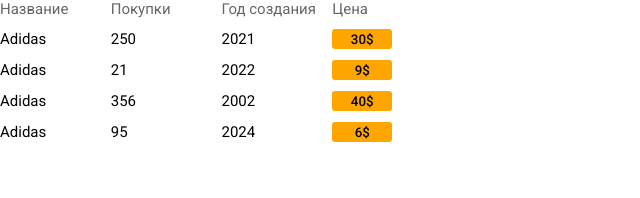
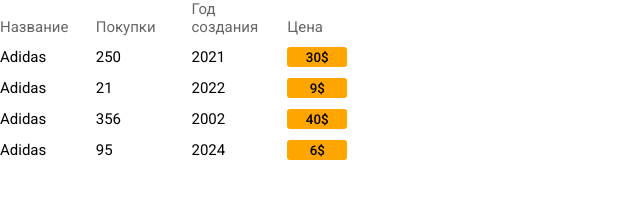
Before and after one commit to IlyaGon4arov/IlyaGon4arov.github.io, a plain HTML site: page index.html in a window 1280 px wide. Shown: the whole page, without its empty margins (0-640 px from the left). Drawn offline with Linux system fonts and the light colour scheme.

Commit message:
style.css

```diff
--- a/style.css
+++ b/style.css
@@ -8,10 +8,12 @@ body {
     font-weight: 400;
     font-size: 15px;
     font-style: normal;
+    color: var(-tg-theme-text-color);
+    background: var(-tg-theme-bg-color);
 }
 
 .container {
-    max-width: 440px;
+    max-width: 380px;
     display: grid;
 }
 
@@ -22,7 +24,7 @@ body {
 
 .item div, .header div {
     display: inline-block;
-    width: 107px;
+    width: 92px;
 }
 
 .item {
```
